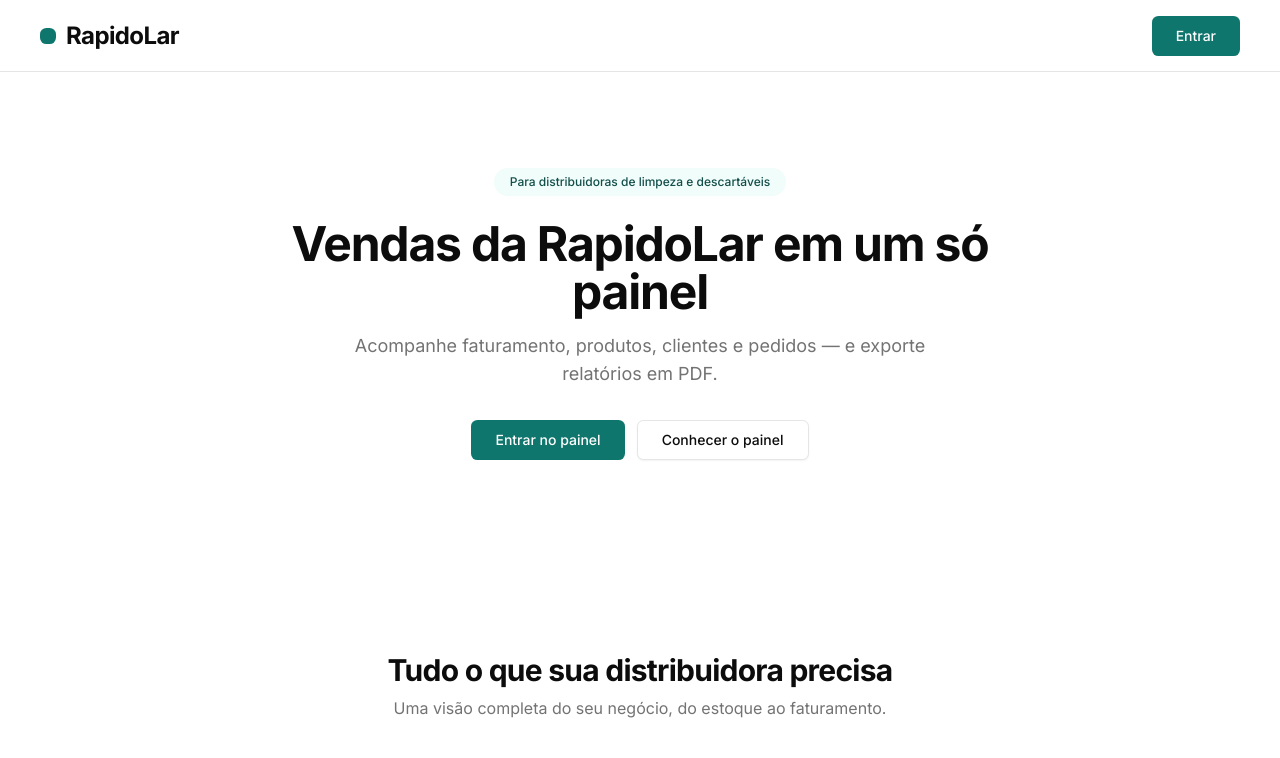
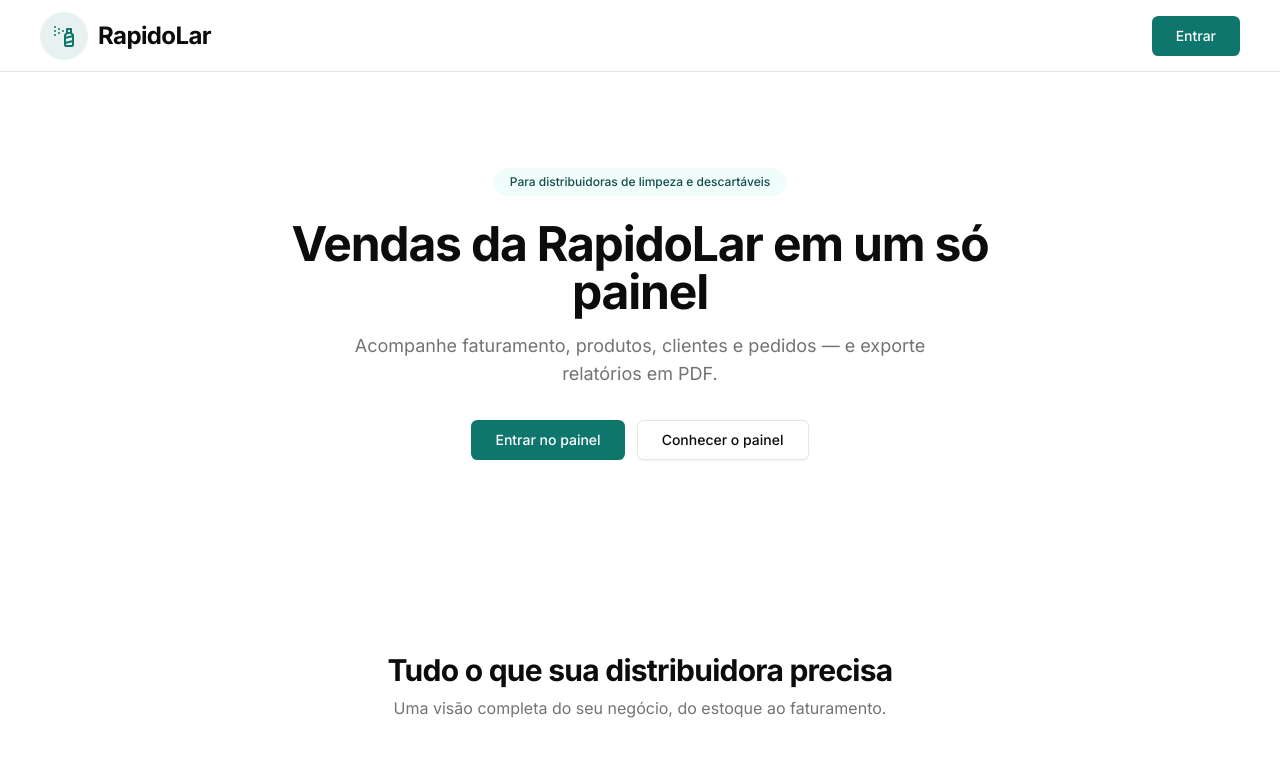
Before and after one commit to raigomes/dashboard-rapidolar, a Next.js app: page / in a window 1280 px wide. Shown: the top 758 px of the page. Built offline with nearby package versions, Linux system fonts and the light colour scheme.

Commit message:
feat: adicionar logo RapidoLar no header, relatórios e landing

```diff
--- a/src/app/page.tsx
+++ b/src/app/page.tsx
@@ -10,6 +10,7 @@
 
 import { buttonVariants } from "@/components/ui/button";
 import { Card } from "@/components/ui/card";
+import { Logo } from "@/components/layout/logo";
 import { cn } from "@/lib/utils";
 
 const FEATURES: {
@@ -48,10 +49,7 @@
   return (
     <main className="flex min-h-screen flex-col bg-background">
       <nav className="flex h-[72px] items-center justify-between border-b border-border bg-card px-6 md:px-10">
-        <Link href="/" className="flex items-center gap-2.5">
-          <span className="h-4 w-4 rounded-md bg-primary" aria-hidden="true" />
-          <span className="text-2xl font-bold tracking-tight">RapidoLar</span>
-        </Link>
+        <Logo size="md" href="/" />
         <Link href="/login" className={buttonVariants({ size: "lg" })}>
           Entrar
         </Link>
--- a/src/components/layout/header.tsx
+++ b/src/components/layout/header.tsx
@@ -6,6 +6,7 @@
 import { Button } from "@/components/ui/button";
 import { SheetTrigger } from "@/components/ui/sheet";
 
+import { Logo } from "@/components/layout/logo";
 import { UserNav } from "@/components/layout/user-nav";
 
 const TITLES: Record<string, string> = {
@@ -35,6 +36,7 @@
       >
         <MenuIcon className="size-5" />
       </SheetTrigger>
+      <Logo size="sm" href="/dashboard" className="hidden md:inline" />
       <h1 className="text-base font-semibold">{title}</h1>
       <div className="ml-auto">
         <UserNav nome={nome} email={email} />
--- /dev/null
+++ b/src/components/layout/logo.tsx
@@ -0,0 +1,57 @@
+import Link from "next/link";
+import { SprayCanIcon } from "lucide-react";
+
+import { cn } from "@/lib/utils";
+
+type LogoProps = {
+  size?: "sm" | "md";
+  showWordmark?: boolean;
+  href?: string;
+  className?: string;
+};
+
+export function Logo({
+  size = "sm",
+  showWordmark = true,
+  href,
+  className,
+}: LogoProps) {
+  const isMd = size === "md";
+
+  const content = (
+    <span
+      className={cn("flex items-center gap-2.5")}
+      aria-hidden={showWordmark ? undefined : true}
+    >
+      <span
+        className={cn(
+          "flex items-center justify-center bg-primary/10 text-primary",
+          isMd ? "size-12 rounded-full" : "size-8 rounded-lg",
+        )}
+      >
+        <SprayCanIcon className={isMd ? "size-6" : "size-[18px]"} />
+      </span>
+      {showWordmark && (
+        <span
+          className={cn(
+            "font-bold tracking-tight",
+            isMd ? "text-2xl" : "text-lg",
+            className,
+          )}
+        >
+          RapidoLar
+        </span>
+      )}
+    </span>
+  );
+
+  if (href) {
+    return (
+      <Link href={href} className="flex items-center">
+        {content}
+      </Link>
+    );
+  }
+
+  return content;
+}
--- a/src/components/layout/sidebar.tsx
+++ b/src/components/layout/sidebar.tsx
@@ -8,13 +8,13 @@
   LogOutIcon,
   PackageIcon,
   ShoppingCartIcon,
-  SprayCanIcon,
   UsersIcon,
   type LucideIcon,
 } from "lucide-react";
 
 import { Button } from "@/components/ui/button";
 import { cn } from "@/lib/utils";
+import { Logo } from "@/components/layout/logo";
 import type { ProfileCargo } from "@/types/profile";
 import { createClient } from "@/utils/supabase/client";
 
@@ -57,11 +57,8 @@
 
   return (
     <div className="flex h-full flex-col bg-background">
-      <div className="flex h-14 shrink-0 items-center gap-2.5 px-4">
-        <div className="flex size-8 items-center justify-center rounded-lg bg-primary/10">
-          <SprayCanIcon className="size-[18px] text-primary" />
-        </div>
-        <span className="text-lg font-bold tracking-tight">RapidoLar</span>
+      <div className="flex h-14 shrink-0 items-center px-4">
+        <Logo size="sm" />
       </div>
 
       <nav className="flex-1 space-y-1 py-2">
--- a/src/components/relatorios/relatorio-pdf.tsx
+++ b/src/components/relatorios/relatorio-pdf.tsx
@@ -3,7 +3,10 @@
 import {
   Document,
   Page,
+  Path,
+  Rect,
   StyleSheet,
+  Svg,
   Text,
   View,
 } from "@react-pdf/renderer";
@@ -38,11 +41,6 @@
     backgroundColor: TEAL,
     alignItems: "center",
     justifyContent: "center",
-  },
-  logoText: {
-    color: "#FFFFFF",
-    fontSize: 14,
-    fontFamily: "Helvetica-Bold",
   },
   title: {
     fontSize: 16,
@@ -163,7 +161,27 @@
       <Page size="A4" style={styles.page}>
         <View style={styles.header}>
           <View style={styles.logo}>
-            <Text style={styles.logoText}>R</Text>
+            <Svg
+              width={28}
+              height={28}
+              viewBox="0 0 24 24"
+              stroke="#FFFFFF"
+              strokeWidth={1.8}
+              strokeLinecap="round"
+              strokeLinejoin="round"
+              fill="none"
+            >
+              <Path d="M3 3h.01" />
+              <Path d="M7 5h.01" />
+              <Path d="M11 7h.01" />
+              <Path d="M3 7h.01" />
+              <Path d="M7 9h.01" />
+              <Path d="M3 11h.01" />
+              <Rect x={15} y={5} width={4} height={4} rx={1} />
+              <Path d="m19 9 2 2v10c0 .6-.4 1-1 1h-6c-.6 0-1-.4-1-1V11l2-2" />
+              <Path d="m13 14 8-2" />
+              <Path d="m13 19 8-2" />
+            </Svg>
           </View>
           <View>
             <Text style={styles.title}>RapidoLar</Text>
```
